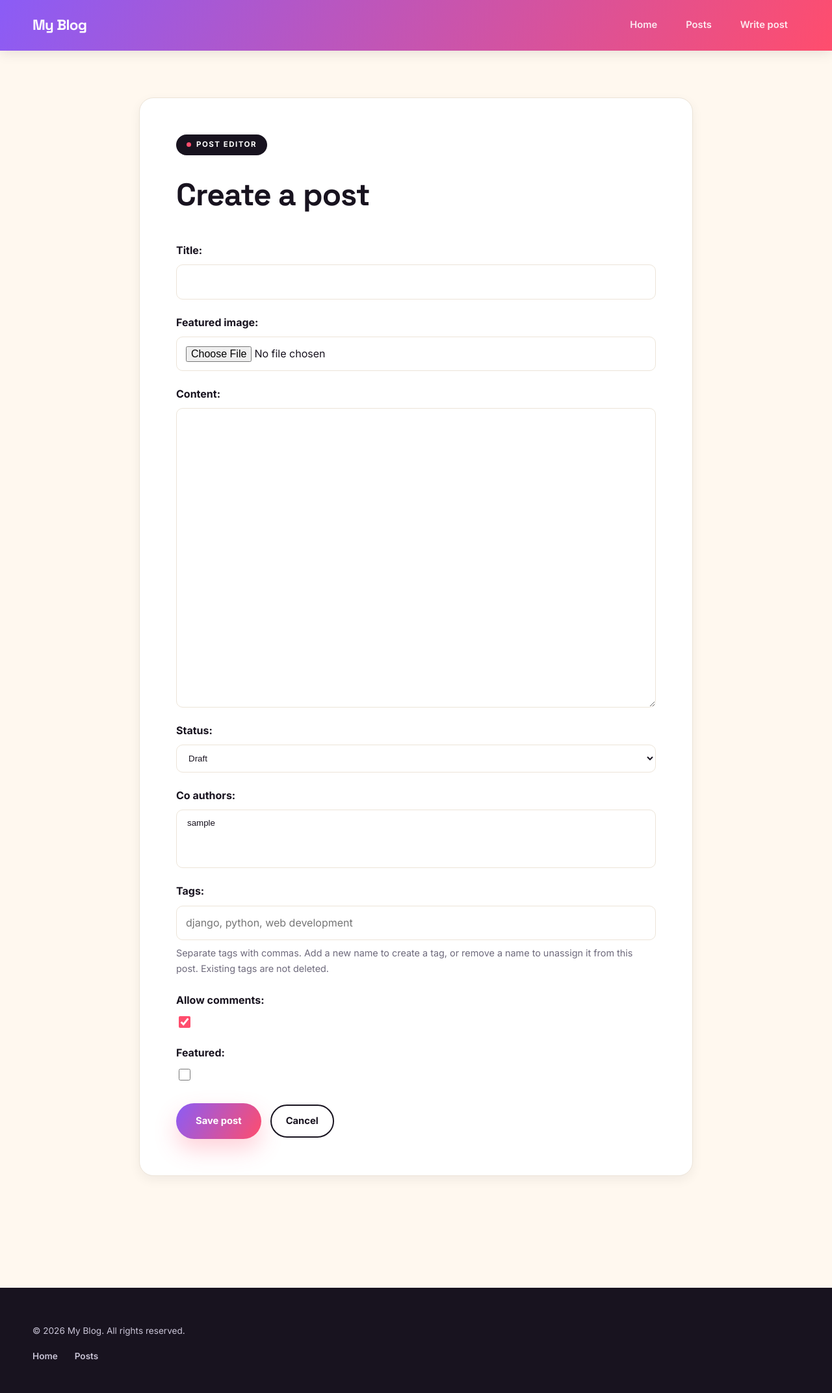
After one commit to dalteg/Blog-site, a Django app: page /post/create/ in a window 1280 px wide. The commit adds this page. Shown: the whole page at 65% size. Run offline with Django 5.2, Linux system fonts and the light colour scheme; the visitor is signed in with stand-in values (Sample User, id 1); data comes from the database, SQL or seed files in the repository.

Commit message:
Adding forms

```diff
--- /dev/null
+++ b/blogsite/blog/forms.py
@@ -0,0 +1,120 @@
+from django import forms
+from django.utils.text import slugify
+from django.core.exceptions import ValidationError
+
+from .models import Comment, Post, Tag
+
+
+class CommentForm(forms.ModelForm):
+    class Meta:
+        model = Comment
+        fields = ("author_name", "author_email", "content")
+        labels = {
+            "author_name": "Your name",
+            "author_email": "Email address (not shown publicly)",
+        }
+        widgets = {
+            "content": forms.Textarea(attrs={"rows": 5}),
+        }
+
+    def __init__(self, *args, **kwargs):
+        super().__init__(*args, **kwargs)
+        for field in self.fields.values():
+            field.widget.attrs["class"] = "form-control"
+
+
+class PostForm(forms.ModelForm):
+    tag_names = forms.CharField(
+        label="Tags",
+        required=False,
+        max_length=1000,
+        help_text=(
+            "Separate tags with commas. Add a new name to create a tag, "
+            "or remove a name to unassign it from this post. Existing tags "
+            "are not deleted."
+        ),
+        widget=forms.TextInput(
+            attrs={"placeholder": "django, python, web development"}
+        ),
+    )
+
+    class Meta:
+        model = Post
+        fields = (
+            "title",
+            "featured_image",
+            "content",
+            "status",
+            "co_authors",
+            "tag_names",
+            "allow_comments",
+            "featured",
+        )
+        widgets = {
+            "content": forms.Textarea(attrs={"rows": 16}),
+        }
+
+    def __init__(self, *args, **kwargs):
+        super().__init__(*args, **kwargs)
+        if self.instance and self.instance.pk and not self.is_bound:
+            self.initial["tag_names"] = ", ".join(
+                self.instance.tags.order_by("name").values_list(
+                    "name",
+                    flat=True,
+                )
+            )
+
+        for field in self.fields.values():
+            widget_class = (
+                "form-check-input"
+                if isinstance(field.widget, forms.CheckboxInput)
+                else "form-control"
+            )
+            field.widget.attrs["class"] = widget_class
+
+    def clean_tag_names(self):
+        names = self.cleaned_data["tag_names"]
+        unique_names = {}
+
+        for raw_name in names.split(","):
+            name = raw_name.strip()
+            if not name:
+                continue
+            if len(name) > Tag._meta.get_field("name").max_length:
+                raise ValidationError(
+                    "Each tag must be %(limit)s characters or fewer.",
+                    params={"limit": Tag._meta.get_field("name").max_length},
+                )
+            unique_names.setdefault(name.casefold(), name)
+
+        return list(unique_names.values())
+
+    def save(self, commit=True):
+        post = super().save(commit=False)
+        if not post.pk:
+            base_slug = slugify(post.title)[:50].rstrip("-") or "post"
+            post.slug = base_slug
+            suffix = 2
+            while Post.objects.filter(slug=post.slug).exists():
+                suffix_text = f"-{suffix}"
+                post.slug = (
+                    f"{base_slug[:50 - len(suffix_text)].rstrip('-')}"
+                    f"{suffix_text}"
+                )
+                suffix += 1
+
+        if commit:
+            post.save()
+            self.save_m2m()
+        return post
+
+    def _save_m2m(self):
+        super()._save_m2m()
+        tags = [
+                Tag.objects.get_or_create(
+                    name__iexact=name,
+                    defaults={"name": name},
+                )[0]
+                for name in self.cleaned_data["tag_names"]
+        ]
+        self.instance.tags.set(tags)
--- a/blogsite/blog/models.py
+++ b/blogsite/blog/models.py
@@ -73,9 +73,15 @@ class Comment(models.Model):
 
     author = models.ForeignKey(
         settings.AUTH_USER_MODEL,
-        on_delete=models.CASCADE,
-        related_name="comments"
+        on_delete=models.SET_NULL,
+        related_name="comments",
+        blank=True,
+        null=True,
     )
+
+    author_name = models.CharField(max_length=150)
+
+    author_email = models.EmailField()
 
     content = models.TextField()
 
@@ -84,4 +90,4 @@ class Comment(models.Model):
     updated_at = models.DateTimeField(auto_now=True)
 
     def __str__(self):
-        return f"Comment by {self.author} on {self.post}"
+        return f"Comment by {self.author_name} on {self.post}"
--- /dev/null
+++ b/blogsite/blog/templates/blog/post_form.html
@@ -0,0 +1,22 @@
+{% extends "base.html" %}
+
+{% block title %}{% if object %}Edit post{% else %}Create post{% endif %} | My Blog{% endblock %}
+
+{% block content %}
+<main class="post-form-page">
+    <section class="post-form-card">
+        <p class="eyebrow">Post editor</p>
+        <h1>{% if object %}Edit post{% else %}Create a post{% endif %}</h1>
+
+        <form class="post-form" method="post" enctype="multipart/form-data">
+            {% csrf_token %}
+            {{ form.as_p }}
+
+            <div class="form-actions">
+                <button class="btn btn-primary" type="submit">Save post</button>
+                <a class="btn btn-ghost" href="{% url 'post' %}">Cancel</a>
+            </div>
+        </form>
+    </section>
+</main>
+{% endblock %}
--- a/blogsite/blog/urls.py
+++ b/blogsite/blog/urls.py
@@ -4,5 +4,11 @@ from . import views
 urlpatterns = [
     path("", views.HomeView.as_view(), name="home"),
     path("post/", views.PostListView.as_view(), name="post"),
+    path("post/create/", views.PostCreateView.as_view(), name="post-create"),
+    path(
+        "post/<slug:slug>/edit/",
+        views.PostUpdateView.as_view(),
+        name="post-edit",
+    ),
     path("post/<slug:slug>/", views.PostDetailView.as_view(), name="post-detail"),
 ]
--- a/blogsite/blog/views.py
+++ b/blogsite/blog/views.py
@@ -1,5 +1,50 @@
+from django.http import Http404, HttpResponseRedirect
+from django.contrib.auth.mixins import LoginRequiredMixin, UserPassesTestMixin
+from django.shortcuts import get_object_or_404
+from django.urls import reverse
 from django.views.generic import DetailView, ListView
+from django.views.generic.edit import CreateView, UpdateView
+
+from .forms import CommentForm, PostForm
 from .models import Post
+
+
+class StaffRequiredMixin(LoginRequiredMixin, UserPassesTestMixin):
+    login_url = "admin:login"
+
+    def test_func(self):
+        return self.request.user.is_staff
+
+
+class PostFormSuccessUrlMixin:
+    def get_success_url(self):
+        if self.object.status == Post.Status.PUBLISHED:
+            return reverse("post-detail", kwargs={"slug": self.object.slug})
+        return reverse("post-edit", kwargs={"slug": self.object.slug})
+
+
+class PostCreateView(
+    StaffRequiredMixin,
+    PostFormSuccessUrlMixin,
+    CreateView,
+):
+    model = Post
+    form_class = PostForm
+    template_name = "blog/post_form.html"
+
+    def form_valid(self, form):
+        form.instance.author = self.request.user
+        return super().form_valid(form)
+
+
+class PostUpdateView(
+    StaffRequiredMixin,
+    PostFormSuccessUrlMixin,
+    UpdateView,
+):
+    model = Post
+    form_class = PostForm
+    template_name = "blog/post_form.html"
 
 
 class HomeView(ListView):
@@ -41,3 +86,31 @@ class PostDetailView(DetailView):
 
     def get_queryset(self):
         return super().get_queryset().filter(status=Post.Status.PUBLISHED)
+
+    def get_context_data(self, **kwargs):
+        context = super().get_context_data(**kwargs)
+        context["comments"] = self.object.comments.order_by("created_at")
+        context.setdefault("comment_form", CommentForm())
+        return context
+
+    def post(self, request, slug):
+        self.object = get_object_or_404(
+            self.get_queryset(),
+            **{self.slug_field: slug},
+        )
+        if not self.object.allow_comments:
+            raise Http404
+
+        form = CommentForm(request.POST)
+        if form.is_valid():
+            comment = form.save(commit=False)
+            comment.post = self.object
+            comment.save()
+            return HttpResponseRedirect(
+                f"{reverse('post-detail', kwargs={'slug': self.object.slug})}"
+                "#comments"
+            )
+
+        return self.render_to_response(
+            self.get_context_data(comment_form=form)
+        )
--- a/blogsite/static/blog/css/style.css
+++ b/blogsite/static/blog/css/style.css
@@ -131,6 +131,77 @@ textarea {
     text-align: center;
     color: var(--muted);
     font-weight: 500;
+}
+
+.post-form-page {
+    max-width: 900px;
+    margin: 0 auto;
+    padding: 72px 24px;
+}
+
+.post-form-card {
+    background: var(--surface);
+    border: 1px solid var(--border);
+    border-radius: var(--radius-lg);
+    box-shadow: var(--shadow-sm);
+    padding: clamp(24px, 5vw, 56px);
+}
+
+.post-form-card h1 {
+    margin-bottom: 32px;
+    font-size: clamp(2rem, 5vw, 3rem);
+}
+
+.post-form p {
+    display: grid;
+    gap: 8px;
+    margin-bottom: 22px;
+}
+
+.post-form label {
+    font-weight: 700;
+}
+
+.post-form .form-control {
+    width: 100%;
+    padding: 12px 14px;
+    border: 1px solid var(--border);
+    border-radius: var(--radius-sm);
+    background: var(--surface);
+    color: var(--ink);
+}
+
+.post-form textarea.form-control {
+    resize: vertical;
+}
+
+.post-form .form-check-input {
+    justify-self: start;
+    width: 18px;
+    height: 18px;
+    accent-color: var(--primary);
+}
+
+.post-form .helptext {
+    color: var(--muted);
+    font-size: 0.9rem;
+}
+
+.post-form .errorlist {
+    color: var(--primary-dark);
+    font-weight: 600;
+}
+
+.form-actions {
+    display: flex;
+    flex-wrap: wrap;
+    align-items: center;
+    gap: 14px;
+    margin-top: 32px;
+}
+
+.form-actions .btn-primary {
+    border: 0;
 }
 
 
--- a/blogsite/templates/base.html
+++ b/blogsite/templates/base.html
@@ -27,6 +27,9 @@
             <div class="nav-links">
                 <a href="{% url 'home' %}">Home</a>
                 <a href="{% url 'post' %}">Posts</a>
+                {% if request.user.is_staff %}
+                    <a href="{% url 'post-create' %}">Write post</a>
+                {% endif %}
             </div>
         </nav>
     </header>
```
Also changed, not shown: other parts of blogsite/static/blog/css/style.css (+49 -0 lines), blogsite/blog/templates/blog/post_detail.html (+42 -0 lines), blogsite/blog/tests.py (+271 -1 lines), blogsite/blog/migrations/0003_comment_visitor_details.py (added).
